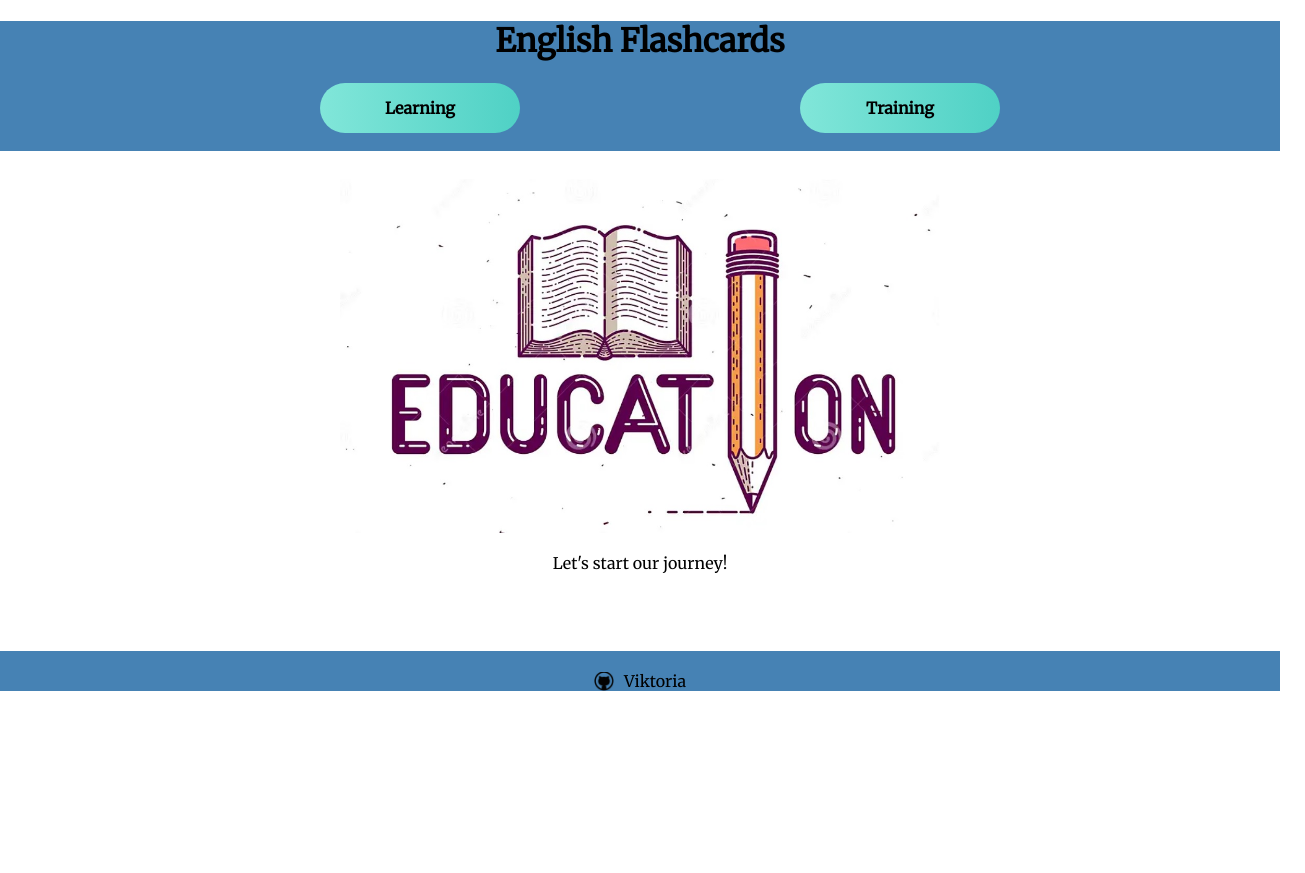
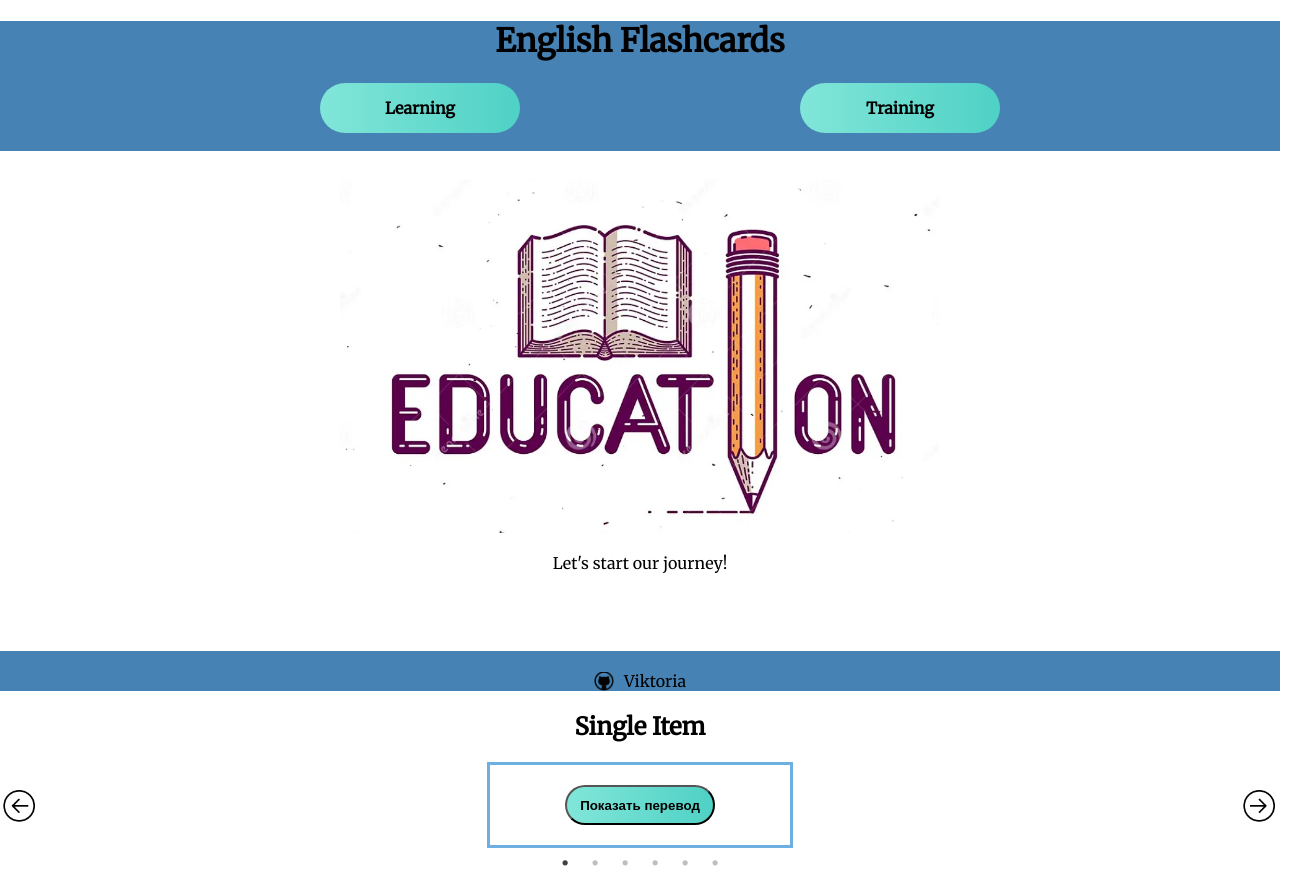
Before and after one commit to your-m1nd/cards, a React (Create React App) app: page / in a window 1280 px wide. Shown: the whole page, 1305 px wide, since content can reach past the window. Before the commit the page ends 800 px from the top, so only its background shows below. Built offline with nearby package versions, Linux system fonts and the light colour scheme; a web font is replaced by a local one.

Commit message:
try to add slider

```diff
--- a/package.json
+++ b/package.json
@@ -6,11 +6,15 @@
     "@testing-library/jest-dom": "^5.17.0",
     "@testing-library/react": "^13.4.0",
     "@testing-library/user-event": "^13.5.0",
+    "bootstrap": "^5.3.2",
     "react": "^18.2.0",
+    "react-bootstrap": "^2.9.1",
     "react-dom": "^18.2.0",
     "react-router-dom": "^6.17.0",
     "react-scripts": "5.0.1",
+    "react-slick": "^0.29.0",
     "sass": "^1.69.3",
+    "slick-carousel": "^1.8.1",
     "web-vitals": "^2.1.4"
   },
   "scripts": {
--- a/src/components/comps/Card/Card.jsx
+++ b/src/components/comps/Card/Card.jsx
@@ -12,6 +12,8 @@ const onClick = (id) => {
 }
 
 return (
+<section>
+<button className='arrow-left'></button>
 
   <div className={selectedId === id ?'card ' + (isSelected ? 'selected' :'card') : 'card'} key={id} onClick={()=>{onClick(id)}} >
     <h2 className='card__title'>{english}</h2>
@@ -20,6 +22,8 @@ return (
     <Button className={'card__button' ? 'open' : 'card__button'} name={'Показать перевод'}/>
     {selectedId === id ? <p className='card__translation'>{russian}</p> : <p className='card__translation'></p>}
   </div>
+    <button className='arrow-right'></button>
+  </section>
 
 )
 }
--- a/src/components/comps/Card/Card.scss
+++ b/src/components/comps/Card/Card.scss
@@ -6,7 +6,7 @@
     font-family: $card-font;
     width: 300px;
     border: 3px solid $button-color;
-    margin: 10px;
+    margin: 0 auto;
     text-align: center;
 
     &__button {
--- /dev/null
+++ b/src/components/comps/Slider/SimpleSlider.jsx
@@ -0,0 +1,43 @@
+import React, { Component } from "react";
+import Slider from "react-slick";
+import './style.css';
+import Card from '../Card/Card';
+
+export default class SimpleSlider extends Component {
+  render() {
+    const settings = {
+      dots: true,
+      infinite: true,
+      speed: 500,
+      slidesToShow: 1,
+      slidesToScroll: 1
+    };
+
+
+    return (
+      <div>
+        <h2> Single Item</h2>
+        <Slider {...settings}>
+          <div>
+          <Card/>
+          </div>
+          <div>
+            <h3>2</h3>
+          </div>
+          <div>
+            <h3>3</h3>
+          </div>
+          <div>
+            <h3>4</h3>
+          </div>
+          <div>
+            <h3>5</h3>
+          </div>
+          <div>
+            <h3>6</h3>
+          </div>
+        </Slider>
+      </div>
+    );
+  }
+}
--- /dev/null
+++ b/src/components/comps/Slider/style.css
@@ -0,0 +1,2 @@
+@import "~slick-carousel/slick/slick.css";
+@import "~slick-carousel/slick/slick-theme.css";
--- a/src/components/pages/Main/Main.jsx
+++ b/src/components/pages/Main/Main.jsx
@@ -1,11 +1,13 @@
 import React from 'react';
 import Head from '../../views/Head/Head';
 import Foot from '../../views/Foot/Foot';
+import SimpleSlider from '../../comps/Slider/SimpleSlider';
 
 function Main() {
     return <React.Fragment>
         <Head></Head>
         <Foot></Foot>
+        <SimpleSlider/>
     </React.Fragment>
 }
 
```
Also changed, not shown: src/components/comps/Card/Cards.jsx (added, +28 -0 lines), 1 other file (tests, documents, lock files or other folders).
